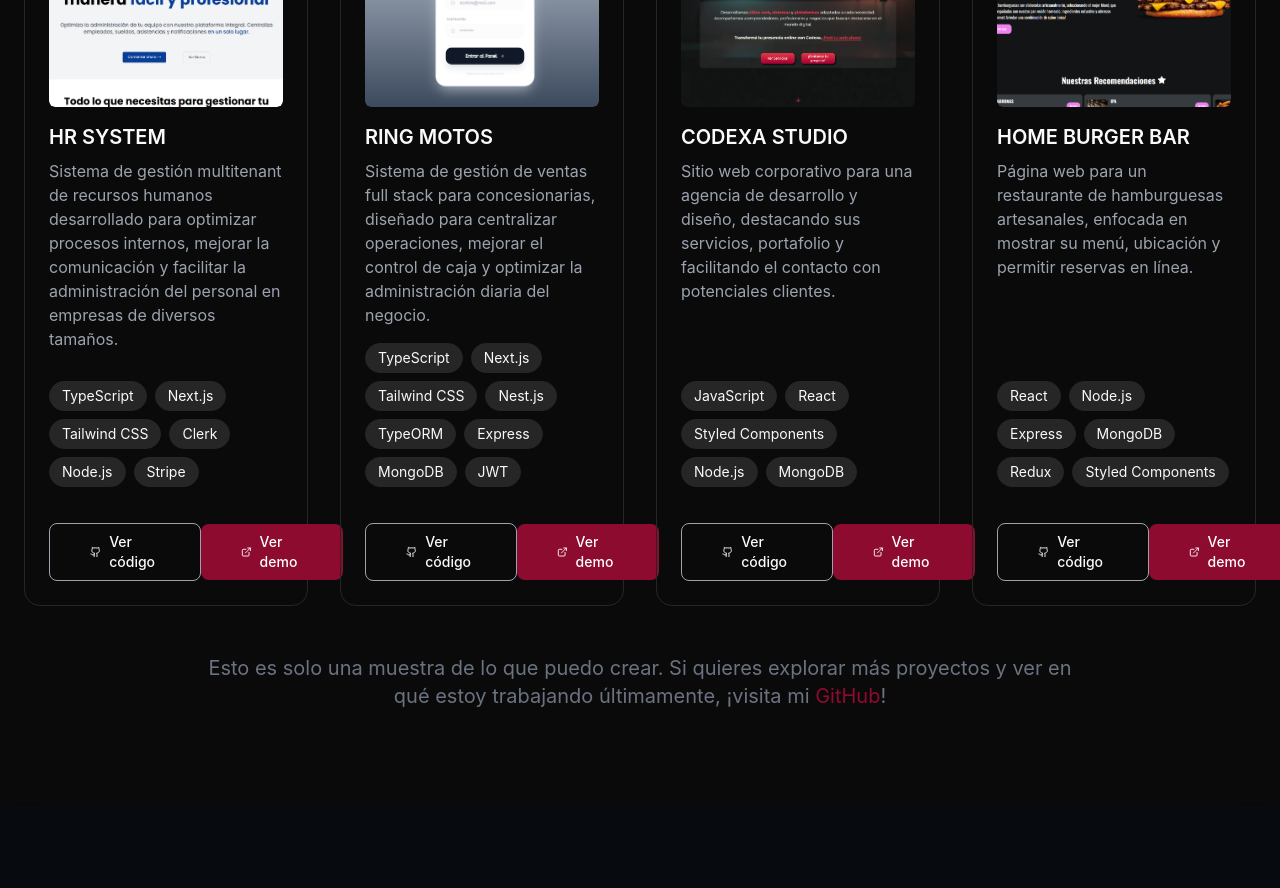
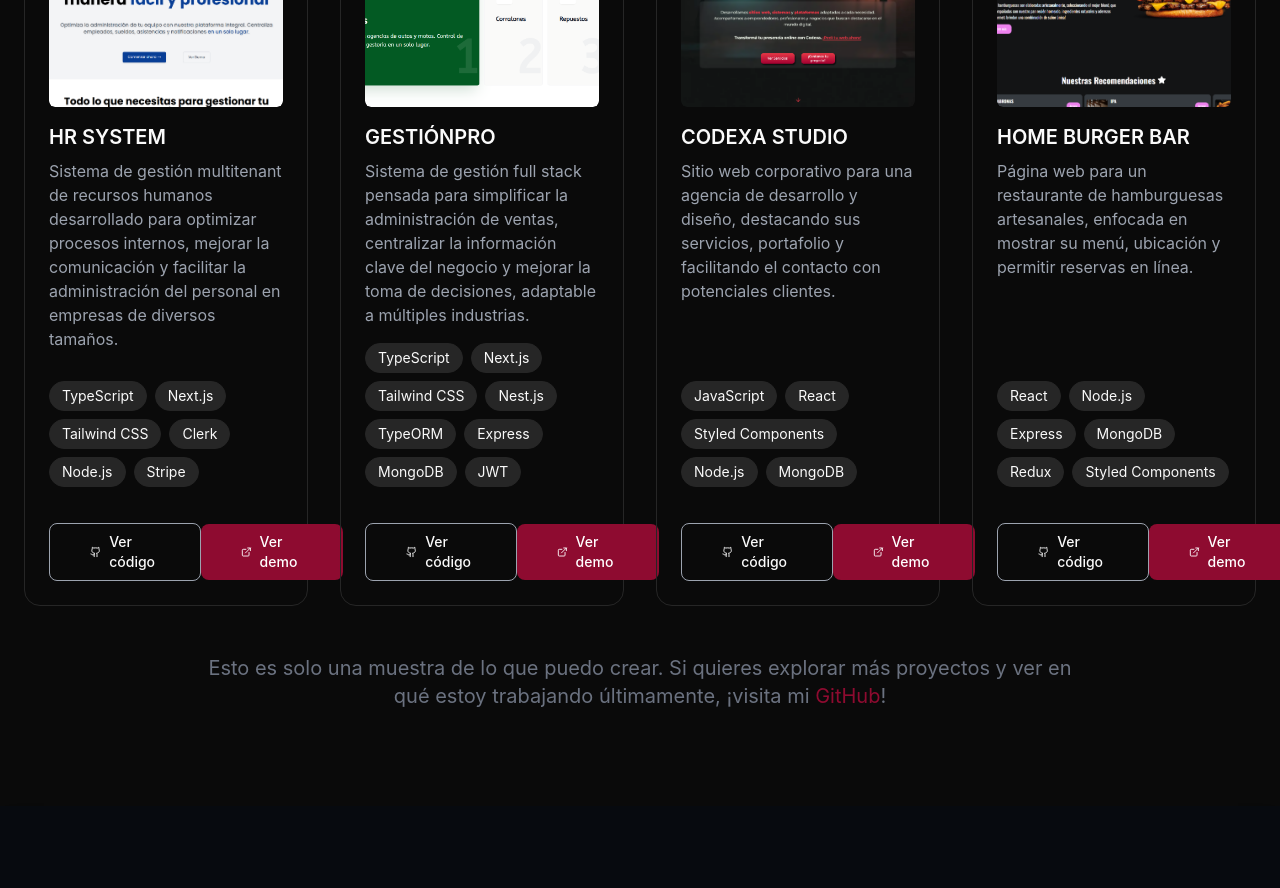
Before and after one commit to alanVelazquez14/Portfolio, a React (Vite) app: page / in a window 1280 px wide. Shown: the part 2800-3688 px from the top of the page. Built offline with nearby package versions, Linux system fonts and the light colour scheme.

Commit message:
feat: modificaciones en proyectos

```diff
--- a/src/components/projects.tsx
+++ b/src/components/projects.tsx
@@ -22,7 +22,7 @@ export default function Projects() {
     },
     {
       img: "/project2.png",
-      title: "projects.title2",
+      title: "GESTIÓNPRO",
       description: "projects.description2",
       skills: [
         "TypeScript",
--- a/src/locales/en.json
+++ b/src/locales/en.json
@@ -50,7 +50,7 @@
     "title3": "CODEXA STUDIO",
     "title4": "HOME BURGER BAR",
     "description1": "Human resources management system developed to optimize internal processes, improve communication, and facilitate personnel administration in companies of various sizes.",
-    "description2": "Full stack sales management system for dealerships, designed to centralize operations, improve cash control, and optimize daily business administration.",
+    "description2": "Full stack management system designed to simplify sales administration, centralize key business information, and improve decision-making, adaptable to multiple industries.",
     "description3": "Corporate website for a development and design agency, showcasing its services, portfolio, and facilitating contact with potential clients.",
     "description4": "Website for a gourmet burger restaurant, focused on displaying its menu, location, and allowing online reservations.",
     "code": "View code",
--- a/src/locales/es.json
+++ b/src/locales/es.json
@@ -50,7 +50,7 @@
     "title3": "CODEXA STUDIO",
     "title4": "HOME BURGER BAR",
     "description1": "Sistema de gestión multitenant de recursos humanos desarrollado para optimizar procesos internos, mejorar la comunicación y facilitar la administración del personal en empresas de diversos tamaños.",
-    "description2": "Sistema de gestión de ventas full stack para concesionarias, diseñado para centralizar operaciones, mejorar el control de caja y optimizar la administración diaria del negocio.",
+    "description2": "Sistema de gestión full stack pensada para simplificar la administración de ventas, centralizar la información clave del negocio y mejorar la toma de decisiones, adaptable a múltiples industrias.",
     "description3": "Sitio web corporativo para una agencia de desarrollo y diseño, destacando sus servicios, portafolio y facilitando el contacto con potenciales clientes.",
     "description4": "Página web para un restaurante de hamburguesas artesanales, enfocada en mostrar su menú, ubicación y permitir reservas en línea.",
     "code": "Ver código",
```
Also changed, not shown: public/project2.png.
